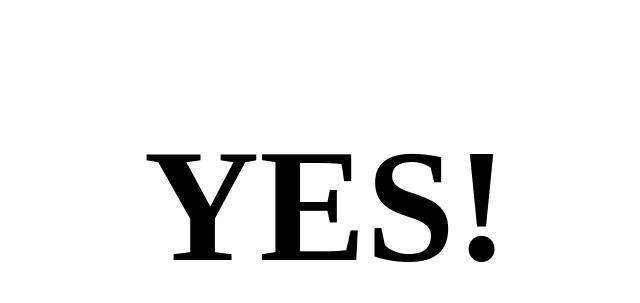
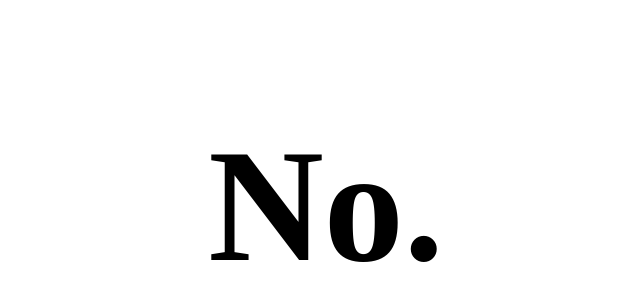
Before and after one commit to craighep/ischrisbackyet, a plain HTML site: page index.html in a window 1280 px wide. Shown: the part 206-509 px from the top of the page, without its empty margins (314-954 px from the left). Drawn offline with Linux system fonts and the light colour scheme.

Commit message:
Update index.html

```diff
--- a/index.html
+++ b/index.html
@@ -4,7 +4,7 @@
   </head>
   <body>
     <h1>
-      YES!
+      No.
     </h1>
   </body>
 </html>
```
